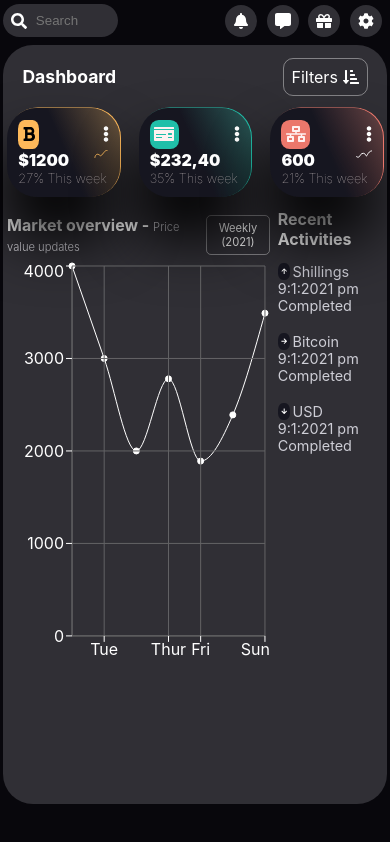
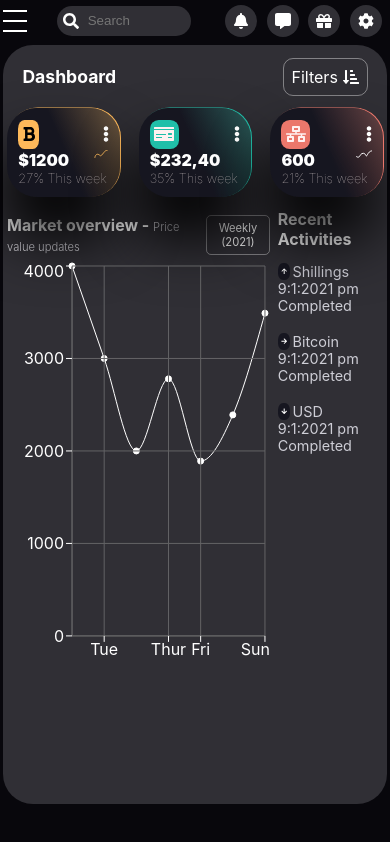
Before and after one commit to KNehe/Admin-Dashboard, a Next.js app: page / in a window 390 px wide. Built offline with nearby package versions, Linux system fonts and the light colour scheme.

Commit message:
Humberger Icon

```diff
--- a/components/right_section/right_section.js
+++ b/components/right_section/right_section.js
@@ -56,6 +56,11 @@ const RightSection = () =>{
         <section className={styles.right}>
 
           <div className={styles.top}>
+            <div className={styles.humberger_icon}>
+              <div className={styles.line_1}></div>
+              <div className={styles.line_2}></div>
+              <div className={styles.line_3}></div>
+            </div>
             <div className={styles.search_box}>
               <FontAwesomeIcon icon={faSearch}/>
               <input type='text' placeholder='Search'/>
--- a/styles/Right.module.scss
+++ b/styles/Right.module.scss
@@ -133,6 +133,20 @@ $gray: #302F35;
         padding: 0em .2em;
         .top{
             margin-left: 0em;
+            .humberger_icon{
+                width: 1.5em;
+                .line_1,.line_2,.line_3{
+                    border-bottom: 2px solid #fff;
+                }
+                .line_2,.line_3{
+                    padding-bottom: .5em;
+                }
+            }
+            .search_box{
+                border-radius: 25px;
+                padding:.4em;
+                width: 35%;
+            }
         }
         .menu_item_content{
             height: 90%;
```
